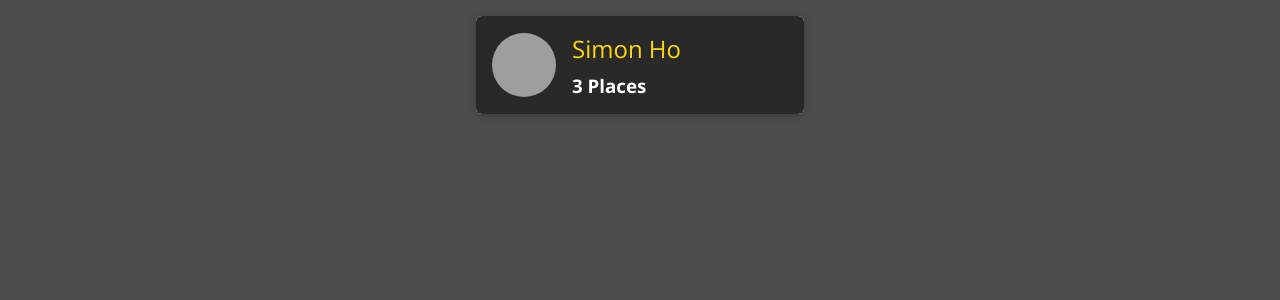
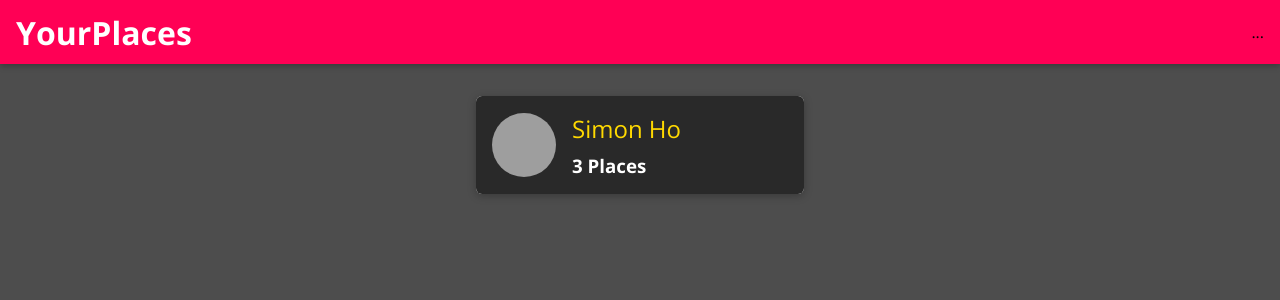
Before and after one commit to wanwanzainaer/m_forntend, a React (Create React App) app: page / in a window 1280 px wide. Shown: the top 300 px of the page. Built offline with nearby package versions, Linux system fonts and the light colour scheme; grey boxes are pictures that could not be loaded.

Commit message:
Add Navigation and Main header components and its style

```diff
--- a/src/App.js
+++ b/src/App.js
@@ -6,9 +6,12 @@
 } from 'react-router-dom';
 import Users from './user/pages/Users';
 import NewPlace from './places/pages/NewPlace';
+import MainNavigation from './shared/components/Navigation/MainNavigation';
 const App = () => {
   return (
     <Router>
+      <MainNavigation />
+      <main>
         <Switch>
           <Route path="/" exact>
             <Users />
@@ -18,6 +21,7 @@
           </Route>
           <Redirect to="/" />
         </Switch>
+      </main>
     </Router>
   );
 };
--- /dev/null
+++ b/src/shared/components/Navigation/MainHeader.css
@@ -0,0 +1,23 @@
+.main-header {
+  width: 100%;
+  height: 4rem;
+  display: flex;
+  align-items: center;
+  position: fixed;
+  top: 0;
+  left: 0;
+  background: #ff0055;
+  box-shadow: 0 2px 6px rgba(0, 0, 0, 0.26);
+  padding: 0 1rem;
+  z-index: 5;
+}
+
+main {
+  margin-top: 5rem;
+}
+
+@media (min-width: 768px) {
+  .main-header {
+    justify-content: space-between;
+  }
+}
--- /dev/null
+++ b/src/shared/components/Navigation/MainHeader.js
@@ -0,0 +1,7 @@
+import './MainHeader.css';
+
+const MainHeader = (props) => {
+  return <header className="main-header">{props.children}</header>;
+};
+
+export default MainHeader;
--- /dev/null
+++ b/src/shared/components/Navigation/MainNavigation.css
@@ -0,0 +1,45 @@
+.main-navigation__menu-btn {
+  width: 3rem;
+  height: 3rem;
+  background: transparent;
+  border: none;
+  display: flex;
+  flex-direction: column;
+  justify-content: space-around;
+  margin-right: 2rem;
+  cursor: pointer;
+}
+
+.main-navigation__menu-btn span {
+  display: block;
+  width: 3rem;
+  height: 2.5px;
+  background: white;
+}
+
+.main-navigation__title {
+  color: white;
+}
+
+.main-navigation__title a {
+  text-decoration: none;
+  color: white;
+}
+
+.main-navigation__header-nav {
+  display: none;
+}
+
+.main-navigation__drawer-nav {
+  height: 100%;
+}
+
+@media (min-width: 768px) {
+  .main-navigation__menu-btn {
+    display: none;
+  }
+
+  .main-navigation__header-nav {
+    display: block;
+  }
+}
--- /dev/null
+++ b/src/shared/components/Navigation/MainNavigation.js
@@ -0,0 +1,22 @@
+import MainHeader from './MainHeader';
+import { Link } from 'react-router-dom';
+import './MainNavigation.css';
+
+const MainNavigation = (props) => {
+  return (
+    <MainHeader>
+      <button className="main-navigation__menu-btn">
+        <span />
+        <span />
+        <span />
+        <span />
+      </button>
+      <h1 className="main-navigation__title">
+        <Link to="/">YourPlaces</Link>
+      </h1>
+      <nav>...</nav>
+    </MainHeader>
+  );
+};
+
+export default MainNavigation;
```
Also changed, not shown: src/shared/components/Navigation/NavLinks.css (added), src/shared/components/Navigation/NavLinks.js (added), src/shared/components/Navigation/SideDrawer.css (added), src/shared/components/Navigation/SideDrawer.js (added), 1 other file (tests, documents, lock files or other folders). Lines whose indentation alone changed are shown as unchanged.
